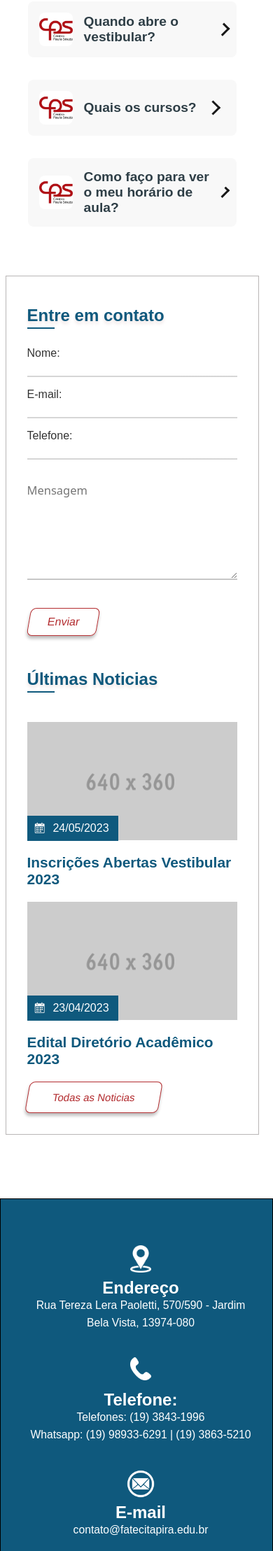
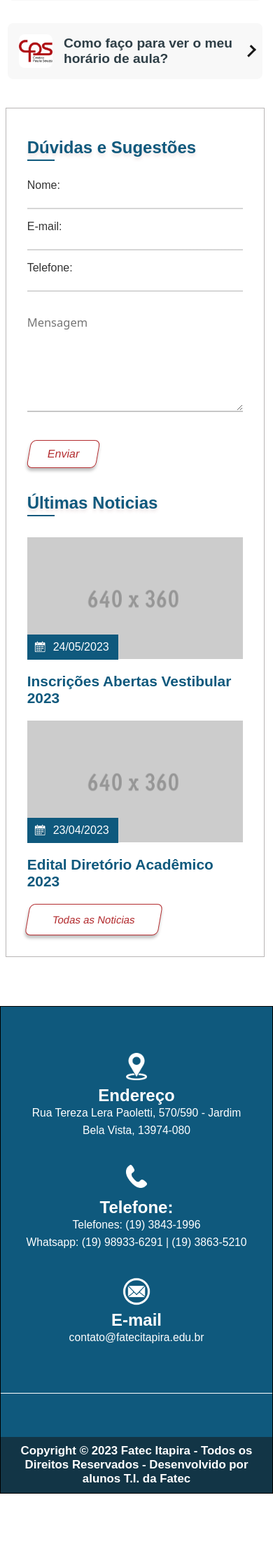
Before and after one commit to Iagooalmeida/Interdisciplinar, a PHP site: page /principal.html in a window 390 px wide. Shown: the part 1583-3800 px from the top of the page at 70% size. After the commit the page ends 3718 px from the top, so only its background shows below. Run offline with PHP 8.4, Linux system fonts and the light colour scheme.

Commit message:
Novas atualização do css

```diff
--- a/css/principal.css
+++ b/css/principal.css
@@ -175,8 +175,8 @@ body{
 
 	.nav-mobile {
 		left: 50%;
-		width: 300px;
-		margin-left: -294px;
+		width: 260px;
+        margin-left: -250px;
 	}
 
 	.nav-item:first-child a {
@@ -235,14 +235,14 @@ body{
     padding: 90px 0;
     position: relative;
     z-index: 1;
-    top: 150px;
+    top: 140px;
     margin-inline-end: 0.8rem;
 }
 
 .conteudo {
     /* border: 1px solid #000000; */
     height: auto;
-    width: 765px;
+    width: 762px;
 }
 
 .page {
@@ -447,8 +447,7 @@ img.card__avatar{
 }
 
 .itens_lateral .lateral_titulo:nth-child(2){
-    margin-block-start: 30px;
-    margin-block-end: 30px;
+    padding: 30px 0;
 }
 
 .floating_placehold {
@@ -586,7 +585,7 @@ textarea#mensagem {
     border: 1px solid #000000;
     /* height: 25vh; */
     position: relative;
-    top: 151px;
+    top: 140px;
     background: #0F597D;
     width: 100%;
 
@@ -638,7 +637,7 @@ textarea#mensagem {
 
 @media only screen and (max-width: 1200px) {
      .flex-container .conteudo{
-        width: 620px;
+        width: 610px;
      }
      .itens_lateral{
         width: 320px;
@@ -688,6 +687,16 @@ textarea#mensagem {
 
     .footer .img_icone{
         height: 52px;
+    }
+
+    .itens_lateral .thumbnail_lateral {
+        width:430px;
+        margin: auto;
+    }
+
+    .itens_lateral .lateral_titulo:nth-child(2){
+        margin: auto;
+        width: 426px;
     }
 }
 
@@ -745,3 +754,31 @@ textarea#mensagem {
     padding: 10px;
     font-family: ui-rounded;
 }
+
+@media only screen and (max-width: 580px){
+    .itens_lateral .thumbnail_lateral {
+        width:100%;
+    }
+    .itens_lateral .lateral_titulo:nth-child(2){
+        width: 100%;
+    }
+}
+
+@media only screen and (max-width: 420px){
+    .flex-container{
+        margin-inline-end: 1%;
+        padding: 70px 0;
+    }
+
+    .page{
+        padding: 0.2rem;
+    }
+
+    .rodape .container_footer .footer:nth-child(2) {
+        width: 335px;
+    }
+
+    .rodape .container_footer .footer {
+        margin-inline-start: 0px;
+    }
+}
--- a/principal.html
+++ b/principal.html
@@ -317,7 +317,7 @@
         <aside class="itens_lateral">
             <form action="#" method="post">
                 <header class="lateral_titulo">
-                    <h1>Entre em contato</h1>
+                    <h1>Dúvidas e Sugestões</h1>
                 </header>
                 <div class="floating_placehold">
                     <label for="nome" >Nome:</label>
@@ -369,12 +369,13 @@
                 <div class="descricao">
                     <h1>Edital Diretório Acadêmico 2023</h1>
                 </div>
+                <!-- Botão para acessar outras noticias -->
+                <button type="button" class="button_noticia">
+                    <a href="#">Todas as Noticias</a>
+                </button>
             </figure>
 
-            <!-- Botão para acessar outras noticias -->
-            <button type="button" class="button_noticia">
-                <a href="#">Todas as Noticias</a>
-            </button>
+
 
         </main>
             <div class="contato_whatsapp">
@@ -384,6 +385,8 @@
             </div>
         </aside>
     </main>
+
+    <!-- Rodapé da página -->
     <footer class="rodape">
         <div class="container_footer">
             <!-- Css relacionado ao contato endereço -->
```
